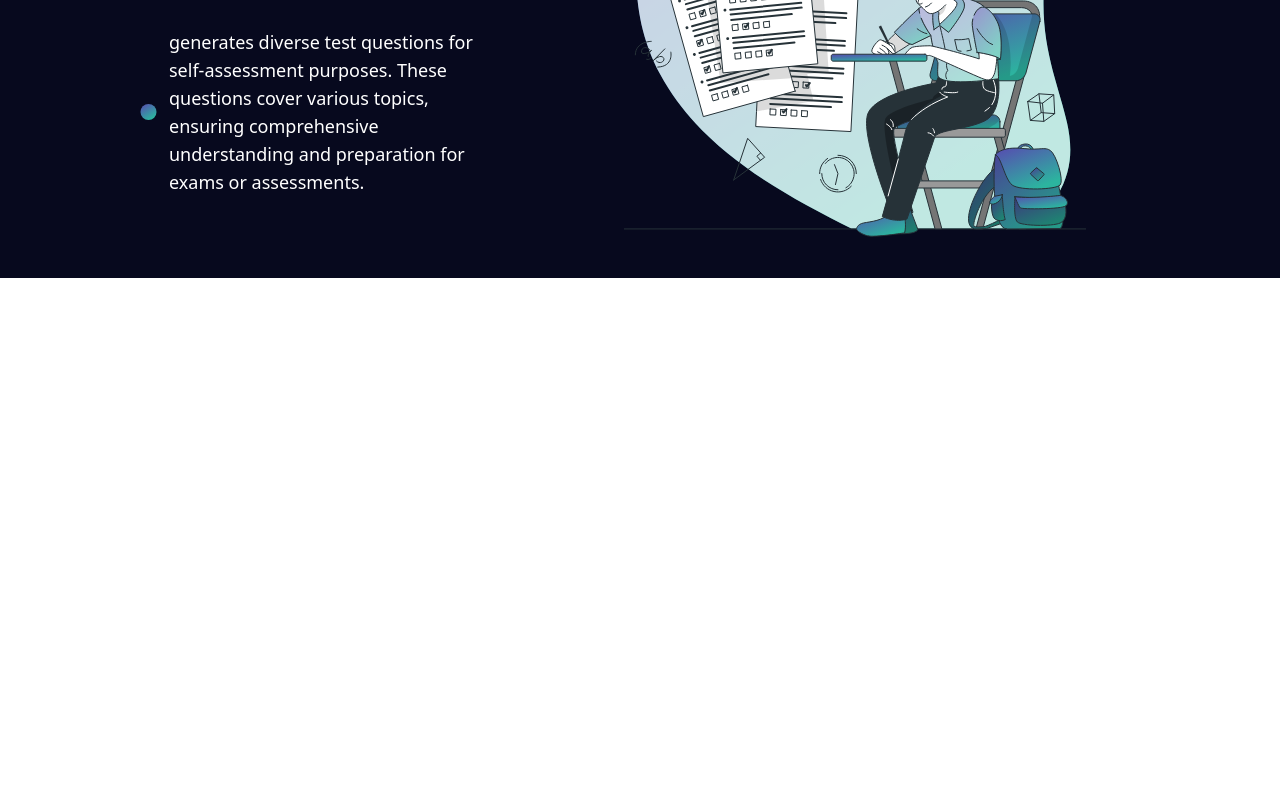
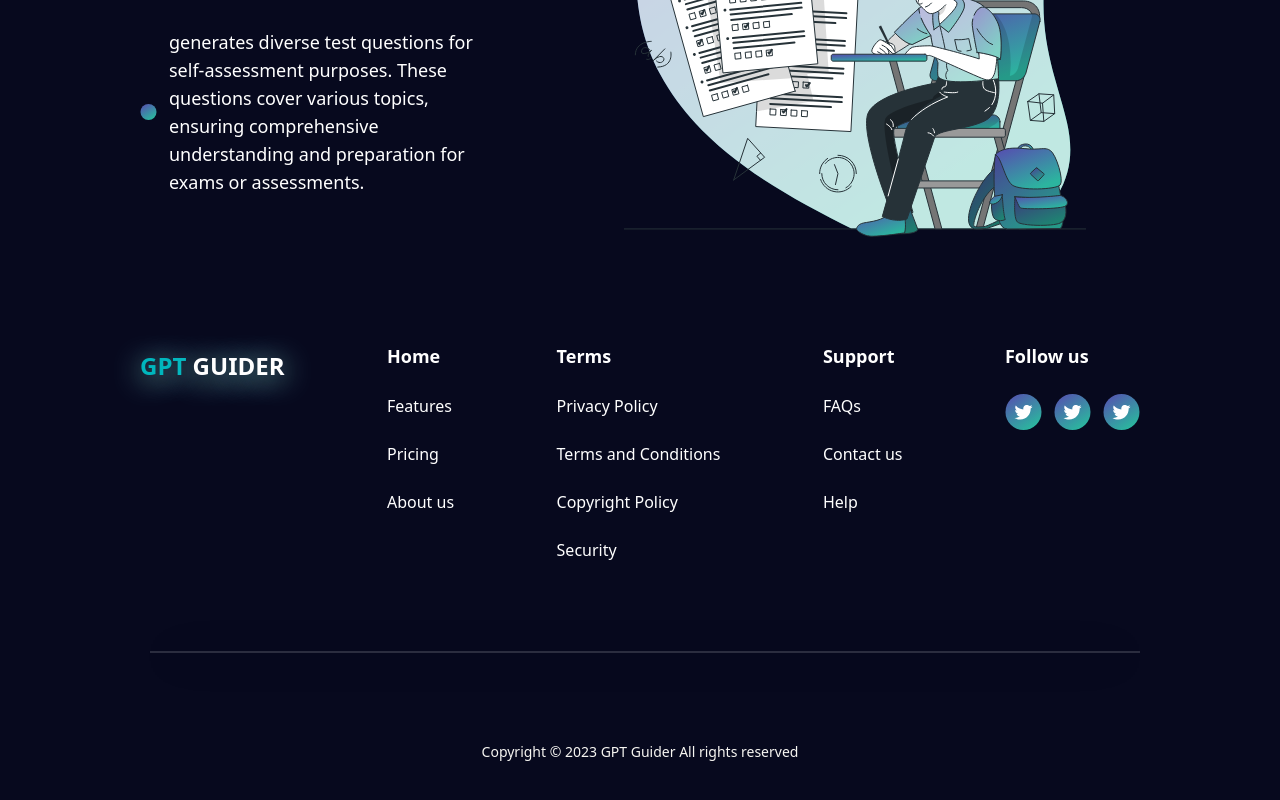
Before and after one commit to shahzaibimran7/GPT-GUIDER, a React (Create React App) app: page / in a window 1280 px wide. Shown: the part 5974-6774 px from the top of the page. Before the commit the page ends 6252 px from the top, so only its background shows below. Built offline with nearby package versions, Linux system fonts and the light colour scheme.

Commit message:
added footer

```diff
--- a/src/App.js
+++ b/src/App.js
@@ -8,6 +8,7 @@ import Transcription from "./components/Transcription";
 import DGPlugin from "./components/DGPlugin";
 import YTTranscription from "./components/YTTranscription";
 import QnA from "./components/QnA";
+import Footer from "./components/Footer";
 
 // const CornerDivs = () => {
 //   return (
@@ -52,6 +53,7 @@ function App() {
       <DGPlugin />
       <YTTranscription />
       <QnA />
+      <Footer />
       {/* <CornerDivs /> */}
     </div>
   );
--- /dev/null
+++ b/src/components/Footer.jsx
@@ -0,0 +1,95 @@
+import React from "react";
+import Twitter from "../assets/twitter.svg";
+const Footer = () => {
+  return (
+    <div className="flex flex-col pb-24">
+      <footer className="flex justify-between xl:mt-18 lg:mt-16 w-full">
+        <a
+          href="/"
+          className="text-white text-center font-poppins font-semibold text-2xl leading-[32px] pt-2"
+        >
+          <span className="text-[#00B6BD] text-shadow-custom text-shadow-lg">
+            GPT
+          </span>{" "}
+          <span className="text-shadow-custom text-shadow-lg">GUIDER</span>
+        </a>{" "}
+        <div className="flex flex-col">
+          <h1 className="text-lg font-poppins font-bold leading-7 text-white ">
+            Home
+          </h1>
+          <h1 className="text-base font-poppins mt-6 leading-6 text-white">
+            Features
+          </h1>
+          <h1 className="text-base font-poppins mt-6 leading-6 text-white">
+            Pricing{" "}
+          </h1>
+          <h1 className="text-base font-poppins mt-6 leading-6 text-white">
+            About us{" "}
+          </h1>
+        </div>
+        <div className="flex flex-col">
+          <h1 className="text-lg font-poppins font-bold leading-7 text-white ">
+            Terms
+          </h1>
+          <h1 className="text-base font-poppins mt-6 leading-6 text-white">
+            Privacy Policy
+          </h1>
+          <h1 className="text-base font-poppins mt-6 leading-6 text-white">
+            Terms and Conditions{" "}
+          </h1>
+          <h1 className="text-base font-poppins mt-6 leading-6 text-white">
+            Copyright Policy{" "}
+          </h1>
+          <h1 className="text-base font-poppins mt-6 leading-6 text-white">
+            Security{" "}
+          </h1>
+        </div>
+        <div className="flex flex-col">
+          <h1 className="text-lg font-poppins font-bold leading-7 text-white ">
+            Support
+          </h1>
+          <h1 className="text-base font-poppins mt-6 leading-6 text-white">
+            FAQs
+          </h1>
+          <h1 className="text-base font-poppins mt-6 leading-6 text-white">
+            Contact us{" "}
+          </h1>
+          <h1 className="text-base font-poppins mt-6 leading-6 text-white">
+            Help{" "}
+          </h1>
+        </div>
+        <div className="flex flex-col">
+          <h1 className="text-lg font-poppins font-bold leading-7 text-white ">
+            Follow us{" "}
+          </h1>
+          <div className="flex gap-3 mt-6">
+            <img src={Twitter} alt="" />
+            <img src={Twitter} alt="" />
+            <img src={Twitter} alt="" />
+          </div>
+        </div>
+      </footer>
+      <div className="mt-10">
+        <svg width="100%" height="100" xmlns="http://www.w3.org/2000/svg">
+          <line
+            x1="10"
+            y1="50"
+            x2="100%"
+            y2="50"
+            style={{
+              strokeWidth: "1px",
+              stroke: "rgba(255, 255, 255, 0.30)",
+              filter: "drop-shadow(0px 4px 30px rgba(78, 227, 157, 0.50))",
+            }}
+          />
+        </svg>
+      </div>
+      <div className="flex items-center justify-center mt-10">
+        <h1 className="text-[#F7F6F2] font-poppins text-sm leading-5 font-normal">
+          Copyright © 2023 GPT Guider All rights reserved
+        </h1>
+      </div>
+    </div>
+  );
+};
+export default Footer;
```
Also changed, not shown: src/assets/twitter.svg (added).
